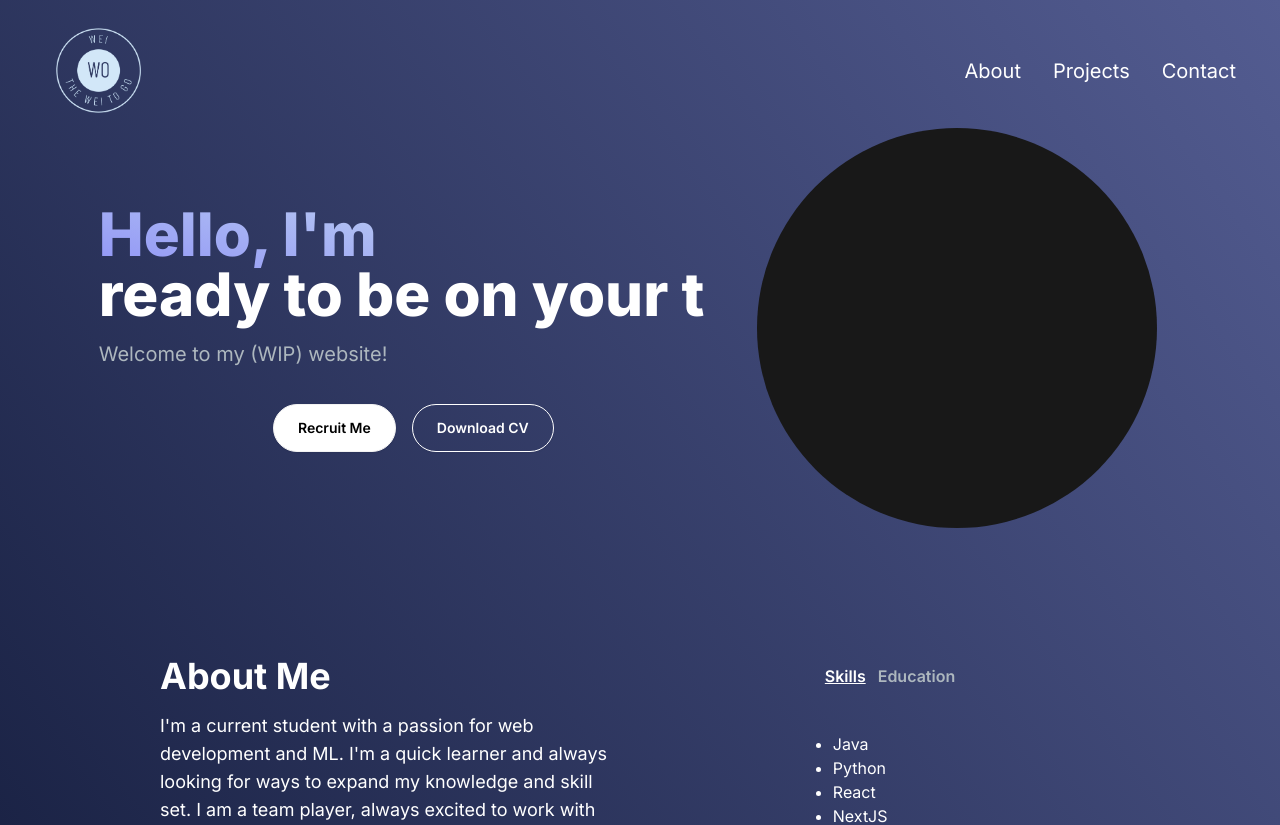
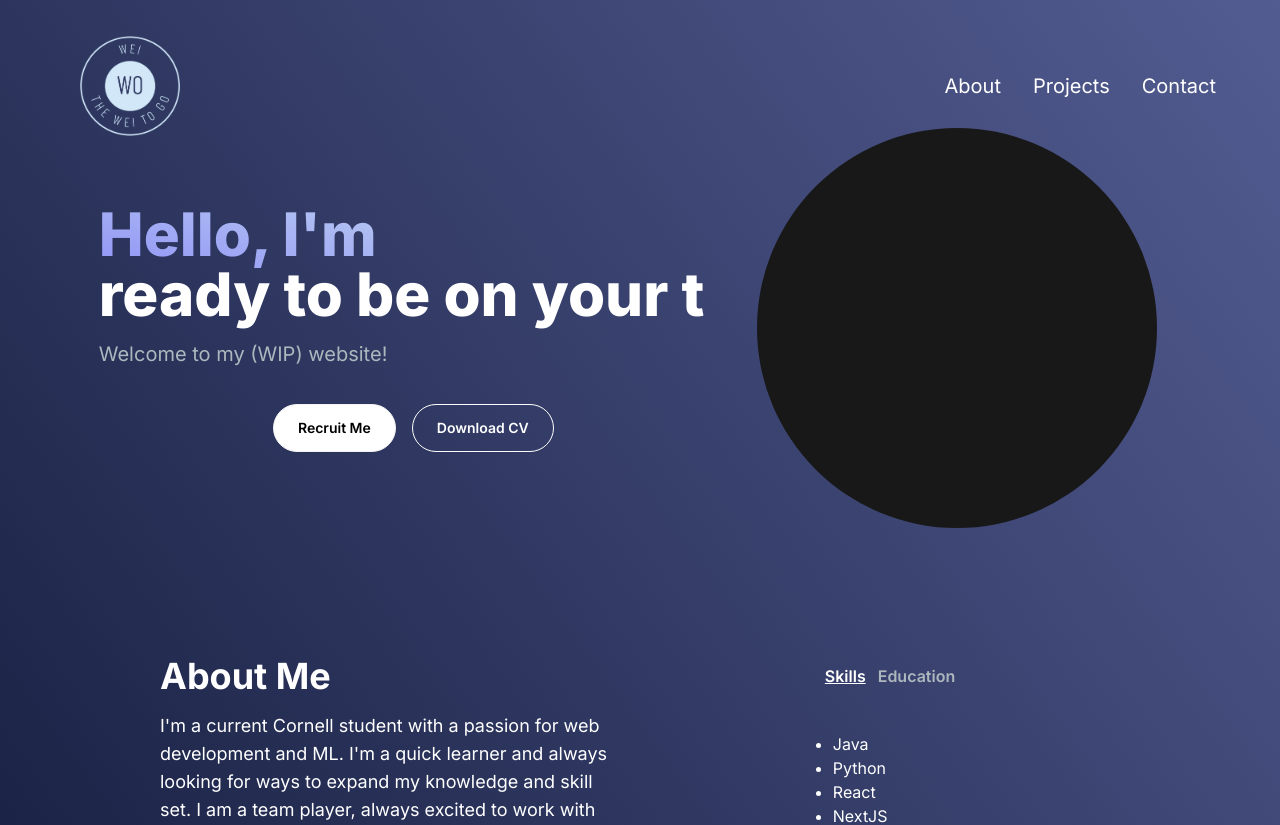
Before and after one commit to weio9134/personal-web, a Next.js app: page / in a window 1280 px wide. Shown: the top 825 px of the page. Built offline with nearby package versions, Linux system fonts and the light colour scheme.

Commit message:
Fixed title - change some colors and padding

```diff
--- a/src/app/components/About.jsx
+++ b/src/app/components/About.jsx
@@ -50,7 +50,7 @@ const AboutSection = () => {
         <div>
           <h2 className="text-4xl font-bold text-white mb-4"> About Me </h2>
           <p className="text-base lg:text-lg">
-            I'm a current student with a passion for web development and ML.
+            I'm a current Cornell student with a passion for web development and ML.
             I'm a quick learner and always looking for ways to expand my knowledge and skill set.
             I am a team player, always excited to work with others to create amazing applications!
           </p>
--- a/src/app/components/Contact.jsx
+++ b/src/app/components/Contact.jsx
@@ -57,13 +57,13 @@ const Contact = () => {
         <div className="w-[400]">
           <form id="email-form" ref={form} onSubmit={sendEmail} className='flex items-start flex-col w-full text-base'>
             <label className='mt-1'>Name</label>
-            <input type="text" name="user_name" className='bg-[#afd2e9] w-full h-35 pt-5 pb-5 pl-2 outline-none rounded-lg border-solid border-1 focus:border-2 text-black'/>
+            <input type="text" name="user_name" className='bg-[#afd2e9] w-full h-35 pt-5 pb-5 pl-2 outline-none rounded-lg border-solid border-1 focus:border-2 text-black border-white'/>
 
             <label className='mt-1'>Email</label>
-            <input type="email" name="user_email" className='bg-[#afd2e9] p-2 outline-none rounded-lg border-solid border-1 focus:border-2 text-black'/>
+            <input type="email" name="user_email" className='bg-[#afd2e9] p-2 outline-none rounded-lg border-solid border-1 focus:border-2 text-black border-white'/>
 
             <label className='mt-1'>Message</label>
-            <textarea name="message" className='bg-[#afd2e9] w-full min-h-[100] pt-5 pb-5 pl-2 outline-none border-r-5 rounded-lg border-solid border-1 focus:border-2 text-black'/>
+            <textarea name="message" className='bg-[#afd2e9] w-full min-h-[100] pt-5 pb-5 pl-2 outline-none border-r-5 rounded-lg border-solid border-1 focus:border-2 text-black border-white'/>
 
             <input type="submit" value="Send" className='mt-2 cursor-pointer btn border-none text-white bg-[#8ba1af]'/>
           </form>
--- a/src/app/components/Navbar.jsx
+++ b/src/app/components/Navbar.jsx
@@ -65,13 +65,13 @@ const Navbar = () => {
   )
 
   return (
-    <nav ref={navbarRef} className='fixed top-0 py-5 pb-0 left-5 right-5 z-10 bg-opacity-95 active'>
-      <div className='flex flex-wrap items-center justify-between mx-auto px-4 py-2'>
-        <Link href="/" className='text-xl md:text-3xl text-white font-semibold pl-5'>
+    <nav ref={navbarRef} className='fixed pt-3 pb-2 left-10 right-10 z-10 bg-opacity-95 active rounded-badge'>
+      <div className='flex flex-wrap items-center justify-between mx-auto px-4 py-2 lg:pl-10'>
+        <Link href="/" className='text-xl md:text-3xl text-white font-semibold'>
           <Image
             src='/tp_logo.png'
-            width={85}
-            height={85}
+            width={100}
+            height={100}
             alt="logo"
           />
           {/* Home  */}
--- a/src/app/layout.js
+++ b/src/app/layout.js
@@ -6,7 +6,7 @@ const inter = Inter({ subsets: ["latin"] });
 export default function RootLayout({ children }) {
   return (
     <html lang="en">
-      {/* <body className={inter.className}>{children}</body> */}
+      <title> Wei's Website </title>
       <body className={inter.className} suppressHydrationWarning={true}>{children}</body>
     </html>
   );
```
